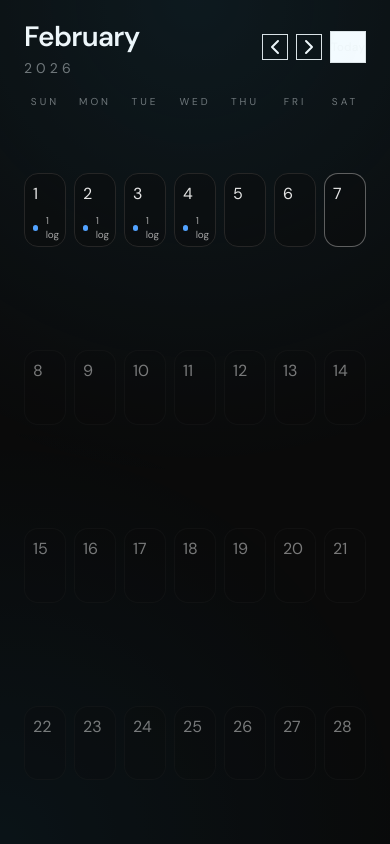
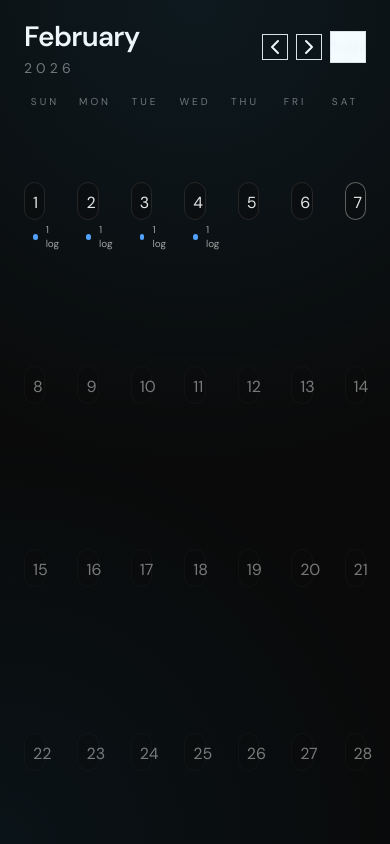
Before and after one commit to whyleonardo/chrono, a Next.js app in the folder apps/web/: page / in a window 390 px wide. Built offline with nearby package versions, Linux system fonts and the light colour scheme; what @orpc/client, @orpc/tanstack-query would draw is missing.

Commit message:
feat: 2rem gap, 9/16 mobile, 4/3 desktop aspect ratios

```diff
--- a/apps/web/src/components/calendar/kibo-calendar.tsx
+++ b/apps/web/src/components/calendar/kibo-calendar.tsx
@@ -172,7 +172,7 @@
 			</div>
 
 			<div className="min-h-0 flex-1 px-6 pb-4">
-				<div className="grid h-full auto-rows-fr grid-cols-7 content-center gap-2">
+				<div className="grid h-full auto-rows-fr grid-cols-7 content-center gap-8">
 					{days.map((date) => {
 						const dateKey = getDateKey(date);
 						const dateEntries = entriesByDate[dateKey] ?? [];
```
